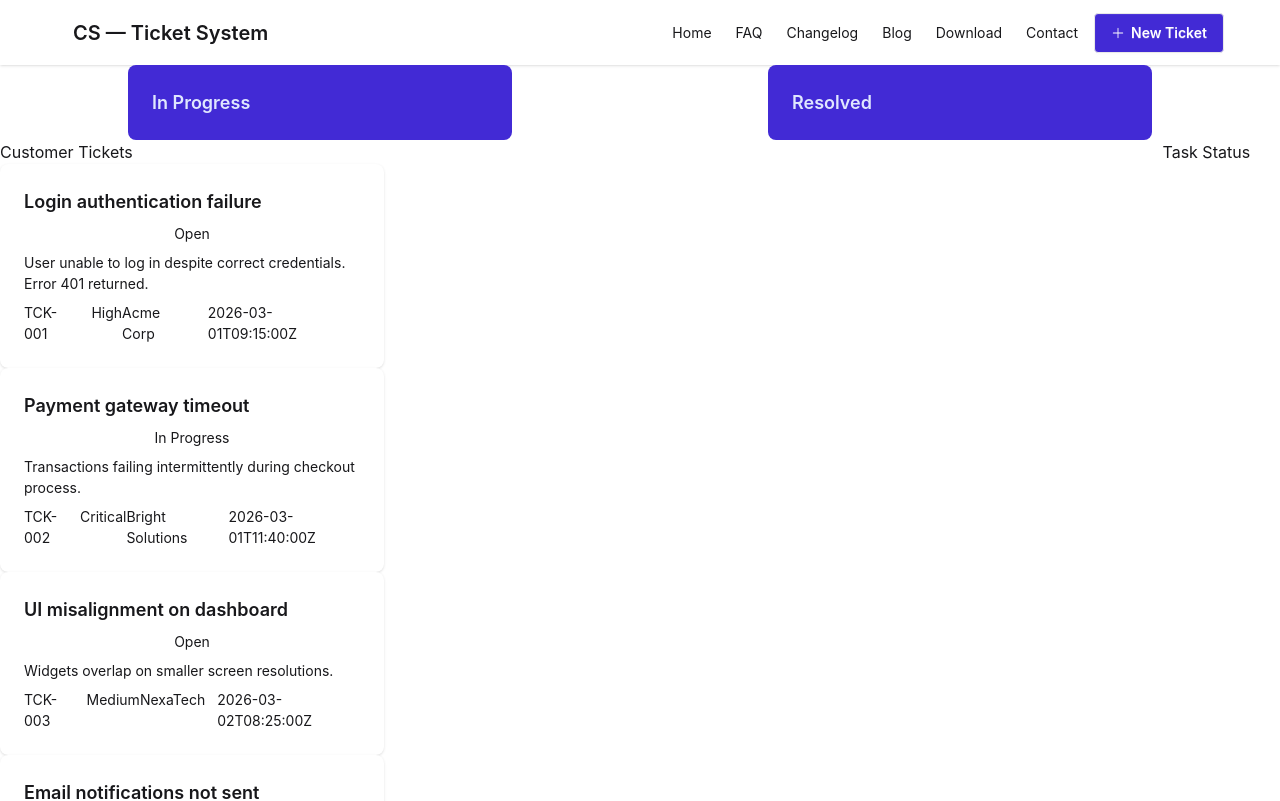
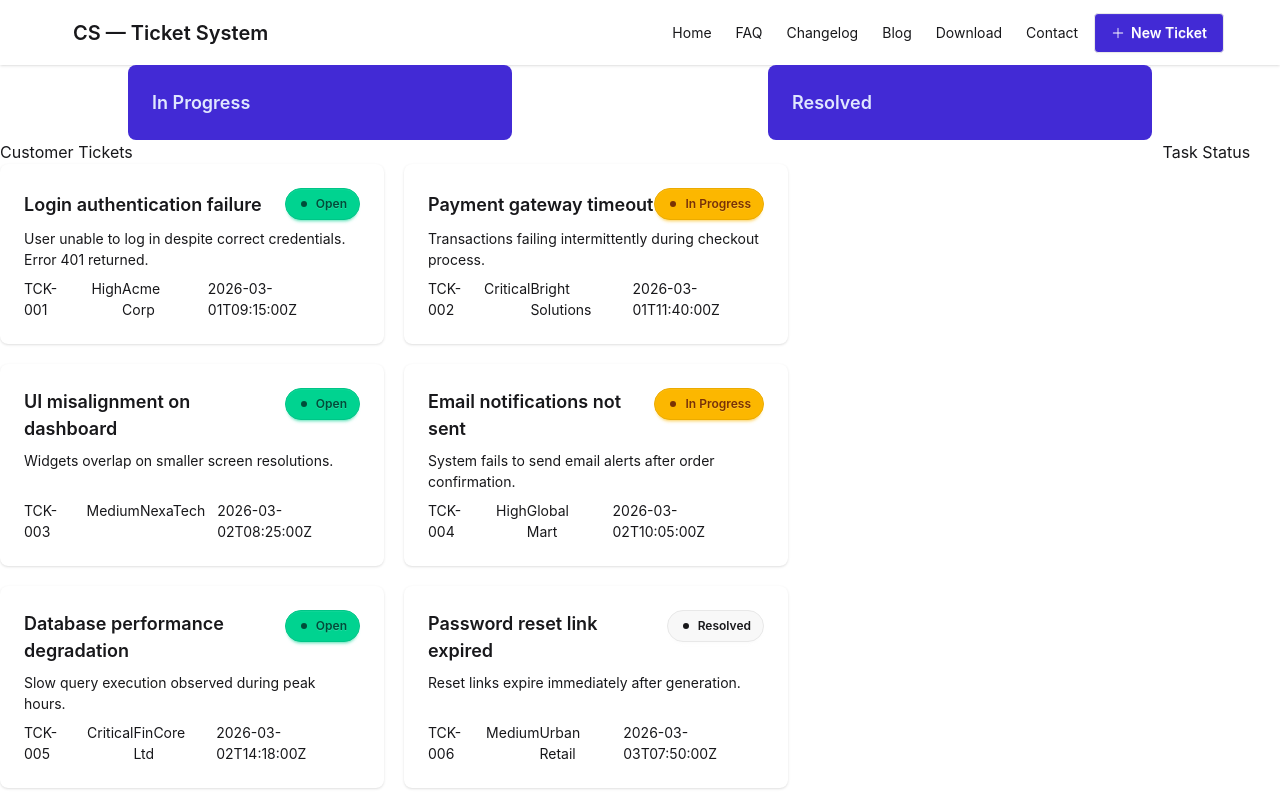
Before and after one commit to KeyaRaniMondal/Web-Development-Files, a React (Vite) app in the folder React/Ticket-System/: page / in a window 1280 px wide. Shown: the top 801 px of the page. Built offline with nearby package versions, Linux system fonts and the light colour scheme.

Commit message:
created basic setup for deployment

```diff
--- a/React/Ticket-System/src/Components/TicketCard.jsx
+++ b/React/Ticket-System/src/Components/TicketCard.jsx
@@ -1,55 +1,45 @@
-import React, { use, useEffect, useState } from 'react';
+import React, { useEffect, useState } from 'react';
+import { GoDotFill } from 'react-icons/go';
 
 const TicketCard = () => {
-const [tickets,setTickets]=useState([])
-    useEffect(()=>{
-const fetchTickets=async()=>{
-    const res=await fetch('/tickets.json')
-    const data=await res.json()
+    const [tickets, setTickets] = useState([])
+    useEffect(() => {
+        const fetchTickets = async () => {
+            const res = await fetch('/tickets.json')
+            const data = await res.json()
             setTickets(data)
 
         };
         fetchTickets()
-    },[])
+    }, [])
     console.log(tickets)
     // fetch('../../public/tickets.json')
     // .then(res=>res.json())
     // .then(data=>console.log(data))
 
-
-    createdAt
-:
-// "2026-03-01T09:15:00Z"
-// customer
-// :
-// "Acme Corp"
-// description
-// :
-// "User unable to log in despite correct credentials. Error 401 returned."
-// id
-// :
-// "TCK-001"
-// priority
-// :
-// "High"
-// status
-// :
-// "Open"
-// title
-// :
-// "Logi
-
     return (
         <div className='flex justify-between'>
             <div>
                 <h1>Customer Tickets</h1>
-                <div>
+                <div className='grid grid-cols-2 gap-5'>
                     {
-                        tickets.map(tick=>(
+                        tickets.map(tick => (
                             <div className="card bg-base-100 w-96 shadow-sm">
                                 <div className="card-body">
+                                    <span className='flex justify-between'>
                                         <h2 className="card-title">{tick.title}</h2>
-    <button className='btn-rounded-full'>{tick.status}</button>
+                                        <button className={`btn btn-sm rounded-full ${
+                                                (() => {
+                                                    const s = tick.status.toLowerCase();
+                                                    if (s === 'open') return 'btn-success';
+                                                    if (s === 'in progress' || s === 'in-progress') return 'btn-warning';
+                                                    return '';
+                                                })()
+                                            }`}>
+                                            <GoDotFill />{tick.status}
+                                        </button>
+                                    </span>
+
                                     <p>{tick.description}</p>
                                     <div className='flex justify-around'>
                                         <div className='flex gap-3'>
```
Also changed, not shown: React/Ticket-System/vercel.json (added), 1 other file (tests, documents, lock files or other folders). Lines whose indentation alone changed are shown as unchanged.
